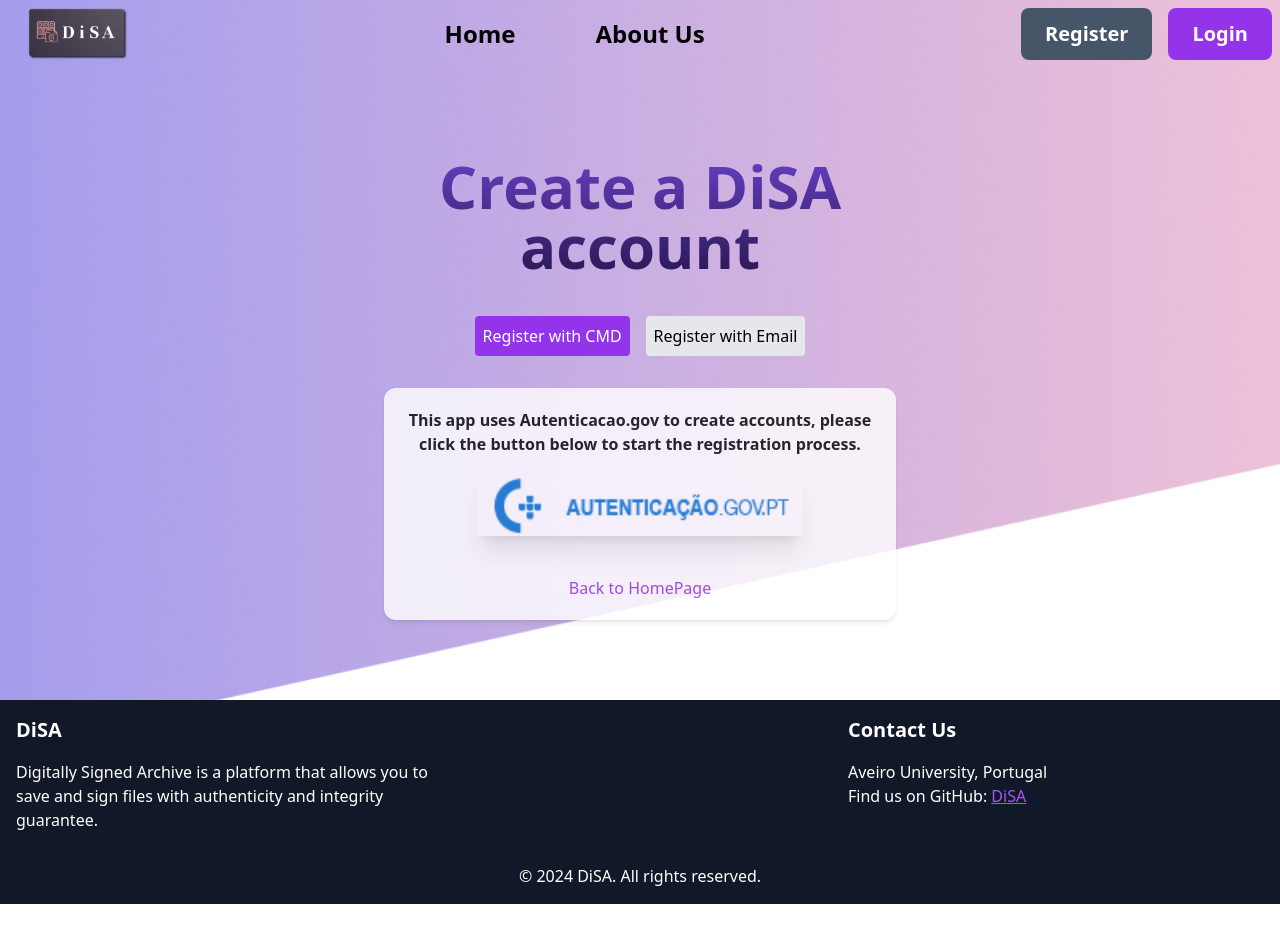
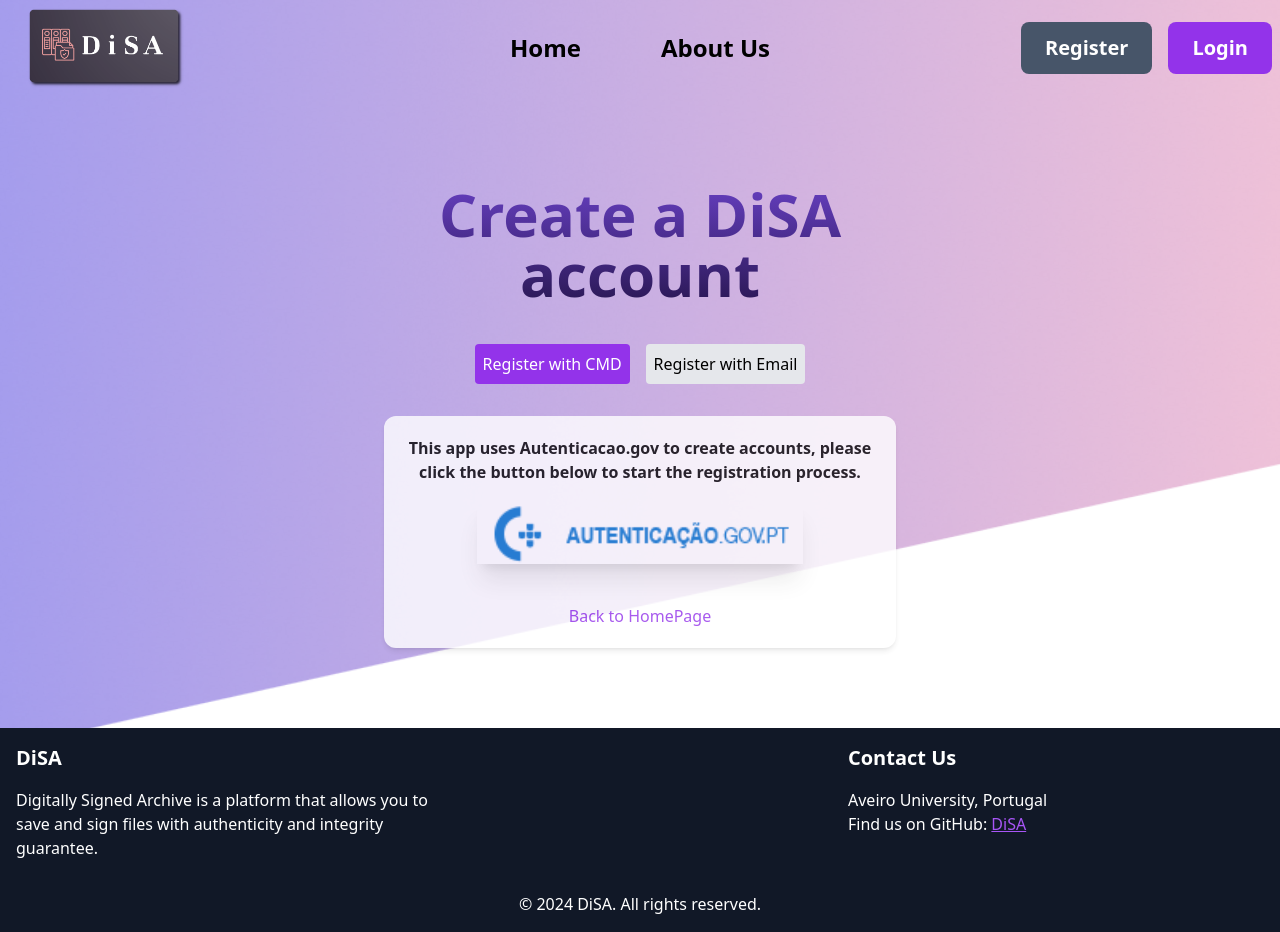
Before and after one commit to miguel-silva48/DiSA-webInterface, a React (Vite) app: page /register in a window 1280 px wide. Before the commit the page ends 904 px from the top, so only its background shows below. Built offline with nearby package versions, Linux system fonts and the light colour scheme.

Commit message:
Fix(webInterface): fix navbar items alignment

```diff
--- a/src/components/layout/Navbar.jsx
+++ b/src/components/layout/Navbar.jsx
@@ -18,7 +18,7 @@
   }
 
   return (
-    <nav className="navbar bg-transparent w-full flex items-center p-2 top-0 gap-4">
+    <nav className="navbar bg-transparent w-full grid grid-cols-3 items-center p-2 top-0 gap-4 justify-between">
       <Link to="/">
         <img src={logo} className="max-h-20 pl-5" alt="DiSA HomePage" />
       </Link>
@@ -29,7 +29,7 @@
       </div>
 
       {!isLoggedIn ? (
-          <div className="flex gap-4 items-center">
+          <div className="flex gap-4 items-center justify-end">
             <Link to="/register">
               <button className="text-xl text-white font-bold rounded-lg bg-slate-600 hover:bg-indigo-400 px-6 py-3 transition duration-300 ease-in-out">
                 Register
@@ -42,7 +42,7 @@
             </Link>
           </div>
         ) : (
-          <div className="flex gap-4 items-center">
+          <div className="flex gap-4 items-center justify-end">
             <span className="text-xl text-black font-bold">
               Hi, {username}
             </span>
```
